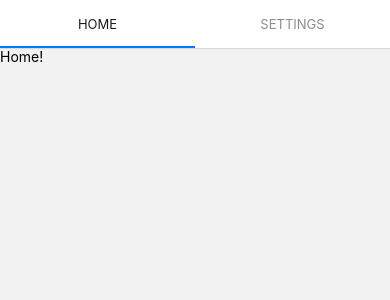
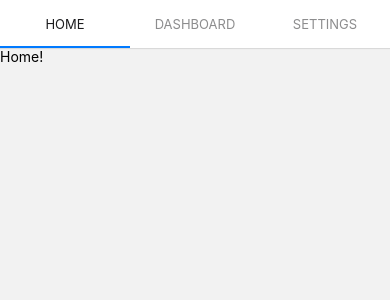
Before and after one commit to kelvin6118/CropsManagementSystem, a React Native app: screen / in a window 390 px wide. Shown: the top 300 px of the page. Built offline with nearby package versions, Linux system fonts and the light colour scheme.

Commit message:
added DashBoard page

```diff
--- a/App.tsx
+++ b/App.tsx
@@ -5,6 +5,7 @@ import { createMaterialTopTabNavigator } from '@react-navigation/material-top-ta
 import {store} from './redux/store';
 import {Provider} from 'react-redux';
 import "./styles"
+import DashBoard from './pages/DashBoard';
 
 
 const Tab = createMaterialTopTabNavigator();
@@ -33,6 +34,9 @@ export default function App() {
         <NavigationContainer>
           <Tab.Navigator>
             <Tab.Screen name="Home" component={HomeScreen} />
+            <Tab.Screen name="DashBoard">
+              {props => <DashBoard/>}
+            </Tab.Screen>
             <Tab.Screen name="Settings" component={SettingsScreen} />
           </Tab.Navigator>
         </NavigationContainer>
```
